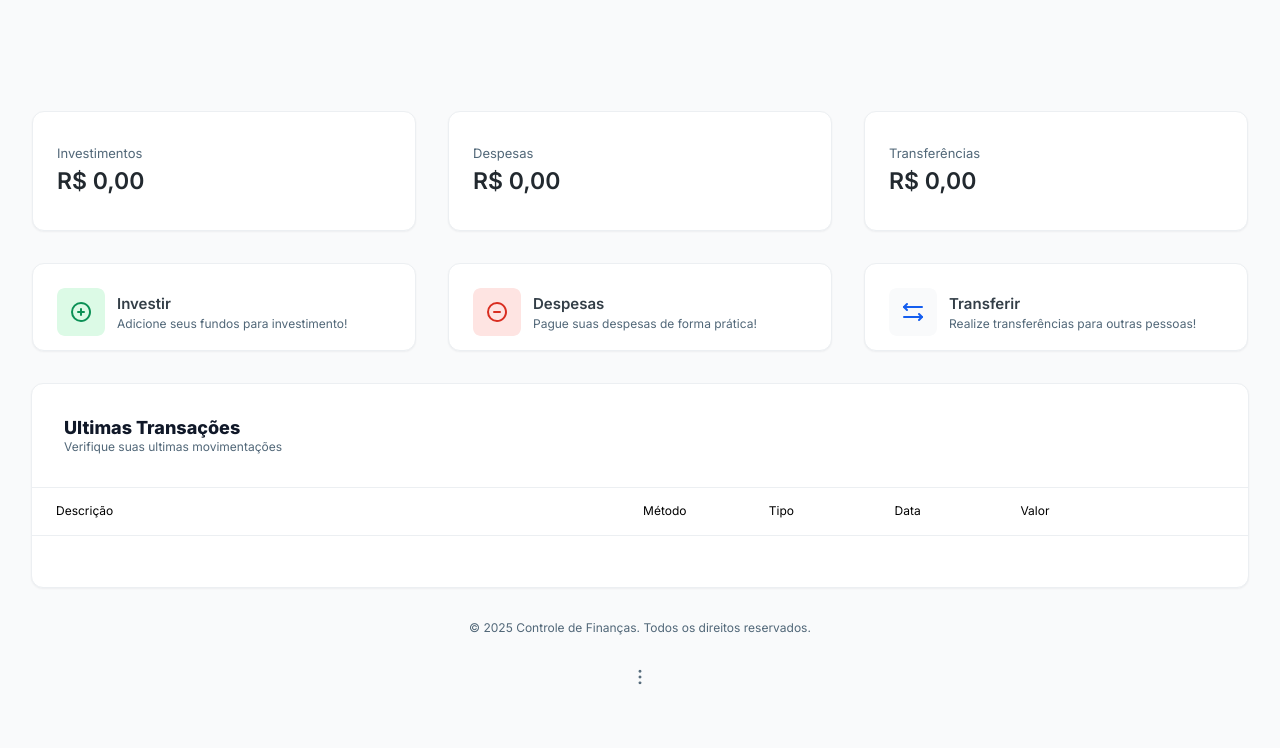
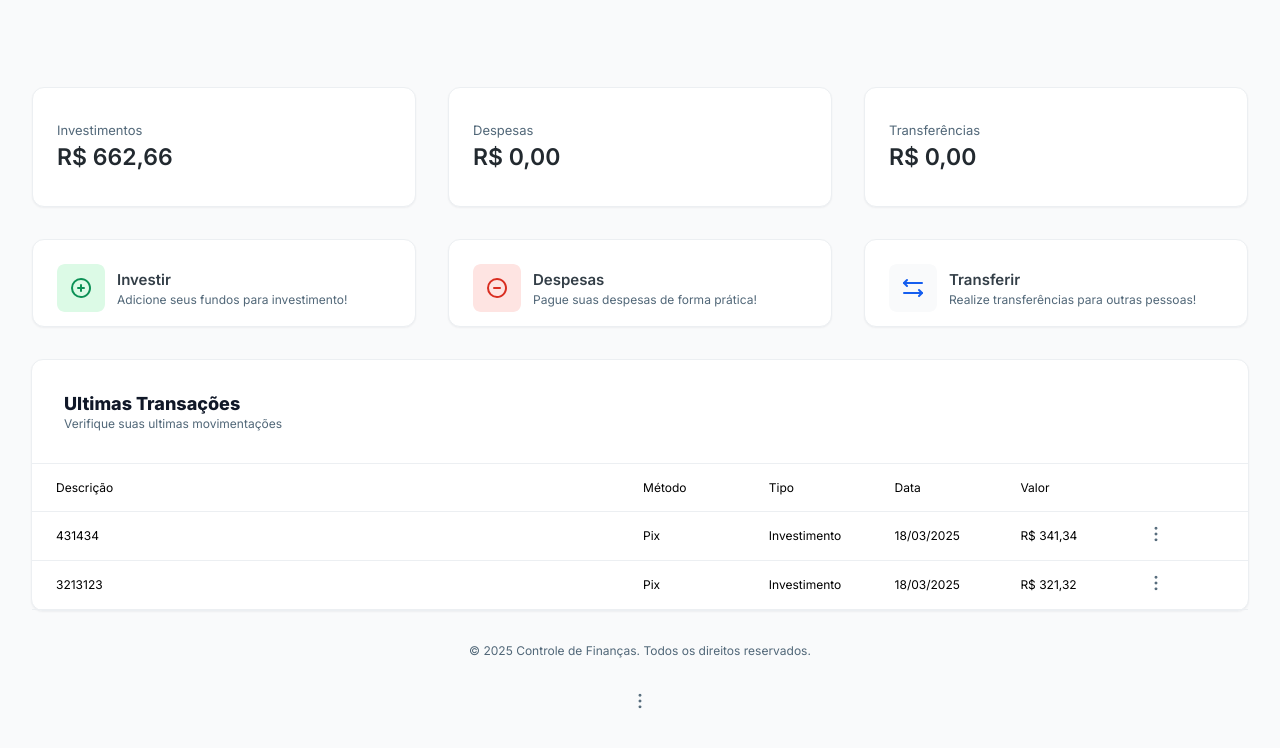
Before and after one commit to Leandroooh/financeDash, a website with bundled scripts: page index.html in a window 1280 px wide. Built offline with nearby package versions, Linux system fonts and the light colour scheme; data requests are answered from the project's data file.

Commit message:
functions changes

```diff
--- a/db.json
+++ b/db.json
@@ -1,3 +1,20 @@
 {
-	"transactions": []
+  "transactions": [
+    {
+      "id": 1,
+      "date": "18/03/2025",
+      "amount": "R$ 341,34",
+      "method": "Pix",
+      "type": "Investimento",
+      "description": "431434"
+    },
+    {
+      "id": 2,
+      "date": "18/03/2025",
+      "amount": "R$ 321,32",
+      "method": "Pix",
+      "type": "Investimento",
+      "description": "3213123"
+    }
+  ]
 }
--- a/index.html
+++ b/index.html
@@ -15,6 +15,7 @@
 
     <script type="module" src="./src/scripts/dropdown.js" defer></script>
     <script type="module" src="./src/scripts/formatter.js" defer></script>
+    <script type="module" src="./src/scripts/updateCards.js" defer></script>
     <script type="module" src="./src/scripts/transactions.js" defer></script>
 
 
--- a/index.js
+++ b/index.js
@@ -1,5 +1,6 @@
 import MicroModal from "https://cdn.jsdelivr.net/npm/micromodal/dist/micromodal.es.min.js";
-import { createHistory } from "./src/scripts/transactions";
+import { createHistory, renderHistory } from "./src/scripts/transactions.js";
+import { updateCards, executeUpdate } from "./src/scripts/updateCards.js";
 
 let id = 0;
 const API_URL = "http://localhost:3000/transactions";
@@ -23,13 +24,6 @@ const getDate = () => {
 	const year = today.getFullYear();
 
 	return `${day}/${month}/${year}`;
-};
-
-const renderHistory = async () => {
-	const response = await fetch(API_URL);
-	const historyData = await response.json();
-
-	for (const item of historyData) createHistory(item);
 };
 
 const submitPost = async () => {
@@ -105,43 +99,4 @@ document.addEventListener("DOMContentLoaded", () => {
 });
 
 renderHistory();
-
-const updateCards = async (typeClass, investimentType) => {
-	const balance = document.getElementById(`${typeClass}-card`);
-
-	const response = await fetch(API_URL);
-	const investments = await response.json();
-
-	// Filtra os itens de "Investimento"
-	const filteredItems = investments.filter(
-		(item) => item.type === investimentType,
-	);
-
-	// Usa reduce para calcular o total
-	const totalValue = filteredItems.reduce((accum, item) => {
-		const amount = Number.parseFloat(
-			item.amount.replace("R$", "").replace(".", "").replace(",", "."),
-		);
-		return accum + amount;
-	}, 0);
-
-	let value = totalValue.toFixed(2);
-
-	value = value.replace(".", ",");
-	value = value.replace(/(\d)(?=(\d{3})+(?!\d))/g, "$1.");
-
-	const formattedValue = `R$ ${value}`;
-	balance.textContent = formattedValue;
-};
-
-const executeUpdate = async () => {
-	try {
-		await updateCards("investiment", "Investimento"); // ID.HTML , Type.DB;
-		await updateCards("expense", "Despesas");
-		await updateCards("transfer", "Transferência");
-	} catch (error) {
-		console.error("Erro ao atualizar investimentos:", error.message);
-	}
-};
-
 executeUpdate();
--- a/src/scripts/transactions.js
+++ b/src/scripts/transactions.js
@@ -1,3 +1,5 @@
+const API_URL = "http://localhost:3000/transactions";
+
 const table = document.getElementById("table-body");
 
 export const createHistory = (dataInfo) => {
@@ -54,3 +56,10 @@ export const createHistory = (dataInfo) => {
 	tr.append(nameTd, accountTd, typeTd, dateTd, amountTd, optionsTd);
 	table.append(tr);
 };
+
+export const renderHistory = async () => {
+	const response = await fetch(API_URL);
+	const historyData = await response.json();
+
+	for (const item of historyData) createHistory(item);
+};
--- /dev/null
+++ b/src/scripts/updateCards.js
@@ -0,0 +1,39 @@
+const API_URL = "http://localhost:3000/transactions";
+
+export const updateCards = async (typeClass, investimentType) => {
+	const balance = document.getElementById(`${typeClass}-card`);
+
+	const response = await fetch(API_URL);
+	const investments = await response.json();
+
+	// Filtra os itens de "Investimento"
+	const filteredItems = investments.filter(
+		(item) => item.type === investimentType,
+	);
+
+	// Usa reduce para calcular o total
+	const totalValue = filteredItems.reduce((accum, item) => {
+		const amount = Number.parseFloat(
+			item.amount.replace("R$", "").replace(".", "").replace(",", "."),
+		);
+		return accum + amount;
+	}, 0);
+
+	let value = totalValue.toFixed(2);
+
+	value = value.replace(".", ",");
+	value = value.replace(/(\d)(?=(\d{3})+(?!\d))/g, "$1.");
+
+	const formattedValue = `R$ ${value}`;
+	balance.textContent = formattedValue;
+};
+
+export const executeUpdate = async () => {
+	try {
+		await updateCards("investiment", "Investimento"); // ID.HTML , Type.DB;
+		await updateCards("expense", "Despesas");
+		await updateCards("transfer", "Transferência");
+	} catch (error) {
+		console.error("Erro ao atualizar investimentos:", error.message);
+	}
+};
```
